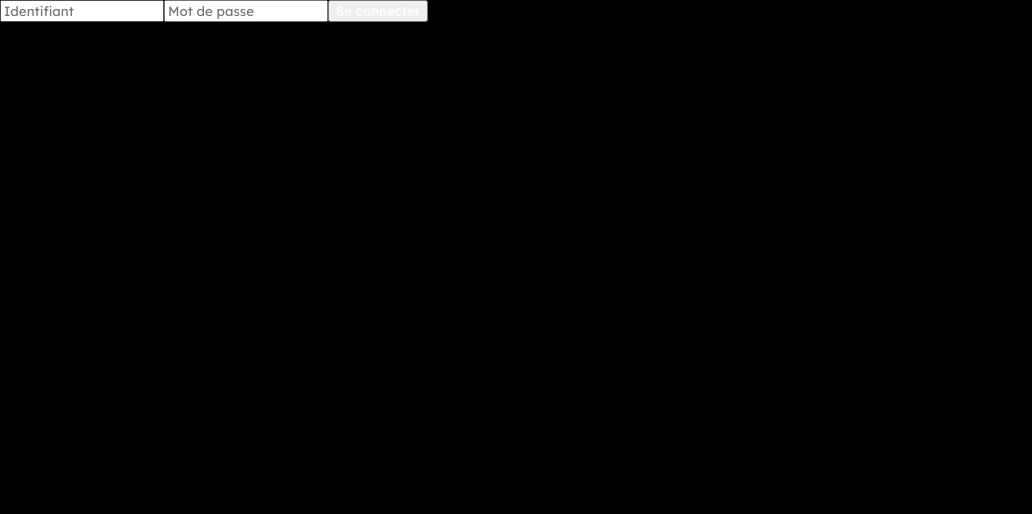
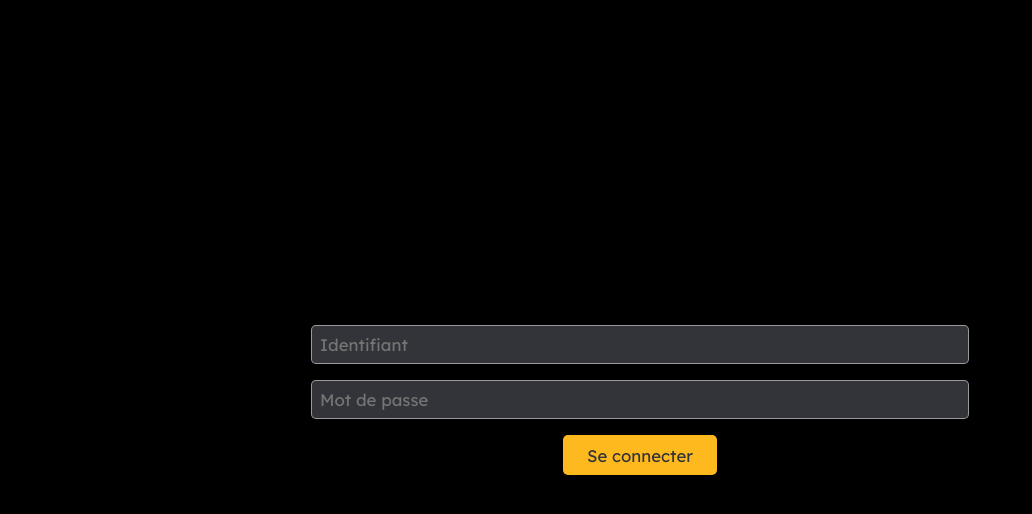
Before and after one commit to Antoaane/Pathe-Assist, a Vue app: page /login in a window 1280 px wide. Shown: the top 514 px of the page, without its empty margins (0-1032 px from the left). Built offline with nearby package versions, Linux system fonts and the light colour scheme; no server answers.

Commit message:
feat : style login screen, fix : home screen

```diff
--- a/src/App.vue
+++ b/src/App.vue
@@ -9,15 +9,23 @@
   const dataStatus = ref(false);
   const VITE_URL = import.meta.env.VITE_URL;
 
+  token.value = localStorage.getItem("authToken");
+
+  if (!token.value && window.location.pathname !== "/login") {
+    window.location.href = "/login";
+  }
+
   onUpdated(async () => {
     dataStatus.value = await isData(token.value);
   }),
 
   onMounted(async () => {
-    token.value = localStorage.getItem("authToken");
-
     tokenVerification.value = await verifyToken(token.value);
     dataStatus.value = await isData(token.value);
+
+    if (!tokenVerification.value && window.location.pathname !== "/login") {
+      window.location.href = "/login";
+    }
 
     await setActiveScreen();
 
@@ -61,13 +69,13 @@
       <RouterLink @click="placeBackground('closed')" id="closed" to="/closing" :class="{'nav-link': true, 'unable': !dataStatus }">
         Fermeture
       </RouterLink>
-      <RouterLink @click="placeBackground('capture')" id="capture" to="/" class="nav-link">
+      <RouterLink @click="placeBackground('capture')" id="capture" to="/capture" class="nav-link">
         Capture
       </RouterLink>
     </nav>
   </header>
 
-  <main>
+  <main v-if="$route">
     <RouterView :key="$route.name" />
   </main>
 
--- a/src/assets/sass/output.css
+++ b/src/assets/sass/output.css
@@ -168,11 +168,12 @@ body #app header ~ main {
   display: none;
 }
 .capture-container .file-container .file-btn {
-  padding: 0.5rem 1rem;
+  padding: 0.6rem 1.5rem;
   background: rgba(255, 255, 255, 0.35);
   border-radius: 5px;
   border: 0;
   color: #FFF;
+  font-size: 1.05rem;
   transition: all 0.5s ease-in-out;
   width: 100%;
   padding-right: 0;
@@ -202,11 +203,12 @@ body #app header ~ main {
   justify-content: center;
   align-items: center;
   font-size: 1rem;
-  padding: 0.5rem 1rem;
+  padding: 0.6rem 1.5rem;
   background: #FEB91E;
   border-radius: 5px;
   border: 0;
   color: #323439;
+  font-size: 1.05rem;
   transition: all 0.5s ease-in-out;
 }
 .capture-container .file-container .send-btn:hover {
@@ -223,11 +225,12 @@ body #app header ~ main {
   row-gap: 0.75rem;
 }
 .capture-container .undo-container > button {
-  padding: 0.5rem 1rem;
+  padding: 0.6rem 1.5rem;
   background: rgba(255, 255, 255, 0);
   border-radius: 5px;
   border: 0;
   color: #FFF;
+  font-size: 1.05rem;
   transition: all 0.5s ease-in-out;
   font-size: 1.05rem;
 }
@@ -240,4 +243,39 @@ body #app header ~ main {
   color: rgb(255, 110, 110);
 }
 
+.login-container {
+  height: 100%;
+  display: flex;
+  flex-direction: column;
+  justify-content: center;
+  align-items: center;
+  gap: 1rem;
+  background-color: #000;
+}
+.login-container input[type=text], .login-container input[type=password] {
+  width: 50%;
+  padding: 0.5rem 0.5rem;
+  background: #323439;
+  border: solid 1px rgba(255, 255, 255, 0.5);
+  border-radius: 5px;
+  font-size: 1.05rem;
+}
+.login-container input[type=text]:focus, .login-container input[type=password]:focus {
+  outline: none;
+}
+.login-container button {
+  padding: 0.6rem 1.5rem;
+  background: #FEB91E;
+  border-radius: 5px;
+  border: 0;
+  color: #323439;
+  font-size: 1.05rem;
+  transition: all 0.5s ease-in-out;
+}
+.login-container button:hover {
+  cursor: pointer;
+  background: rgba(255, 255, 255, 0.35);
+  color: #FFF;
+}
+
 /*# sourceMappingURL=output.css.map */
--- a/src/assets/sass/pages/__pages.scss
+++ b/src/assets/sass/pages/__pages.scss
@@ -1,2 +1,3 @@
 @import 'default';
 @import 'capture';
+@import 'login';
--- /dev/null
+++ b/src/assets/sass/pages/_login.scss
@@ -0,0 +1,31 @@
+.login-container {
+    height: 100%;
+
+    display: flex;
+    flex-direction: column;
+    justify-content: center;
+    align-items: center;
+    gap: 1rem;
+
+    background-color: $black;
+
+    input[type = text], input[type = password] {
+        width: 50%;
+
+        padding: 0.5rem 0.5rem;
+
+        background: $secondary;
+        border: solid 1px rgba(255, 255, 255, 0.5);
+        border-radius: $rounded-s;
+
+        font-size: 1.05rem;
+
+        &:focus {
+            outline: none;
+        }
+    }
+
+    button {
+        @include btn;
+    }
+}
--- a/src/router/index.js
+++ b/src/router/index.js
@@ -1,13 +1,13 @@
 import { createRouter, createWebHistory } from 'vue-router'
 import Login from '@/views/Login.vue'
 import CapturePage from '@/views/CapturePage.vue'
-import Cleaning from '@/views/Cleaning.vue'
+import Cleaning from '@/views/SessionsList.vue'
 
 const router = createRouter({
   history: createWebHistory(import.meta.env.BASE_URL),
   routes: [
     {
-      path: '/',
+      path: '/capture',
       name: 'capture',
       component: CapturePage,
     },
--- a/src/views/CapturePage.vue
+++ b/src/views/CapturePage.vue
@@ -23,10 +23,6 @@
         }
 
         token.value = localStorage.getItem("authToken");
-
-        if (!verifyToken(token.value)) {
-            window.location.href = "/login";
-        }
 
         handleFileName()
     });
--- a/src/views/Login.vue
+++ b/src/views/Login.vue
@@ -10,9 +10,9 @@
 </script>
 
 <template>
-    <div>
+    <div class="login-container">
         <input type="text" name="cinema" placeholder="Identifiant" v-model="cinemaId">
-        <input type="text" name="password" placeholder="Mot de passe" v-model="password">
+        <input type="password" name="password" placeholder="Mot de passe" v-model="password">
         <button @click="login(cinemaId, password)">
             Se connecter
         </button>
--- a/src/views/Cleaning.vue
+++ b/src/views/SessionsList.vue
@@ -44,7 +44,7 @@
             console.log(groupedFilms.value);
 
             if (!groupedFilms.value[0][0] || !films.value) {
-                window.location.href = "/";
+                window.location.href = "/capture";
             }
         } catch (error) {
             console.error("❌ Erreur lors de la récupération du JSON :", error);
```
Also changed, not shown: src/assets/sass/components/_buttons.scss (+6 -3 lines), 1 other file (tests, documents, lock files or other folders).
